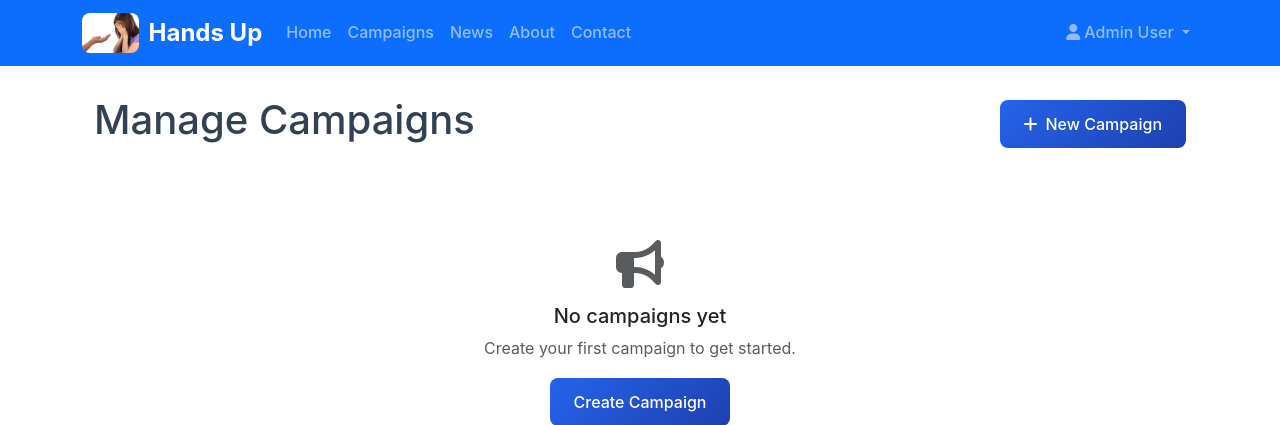
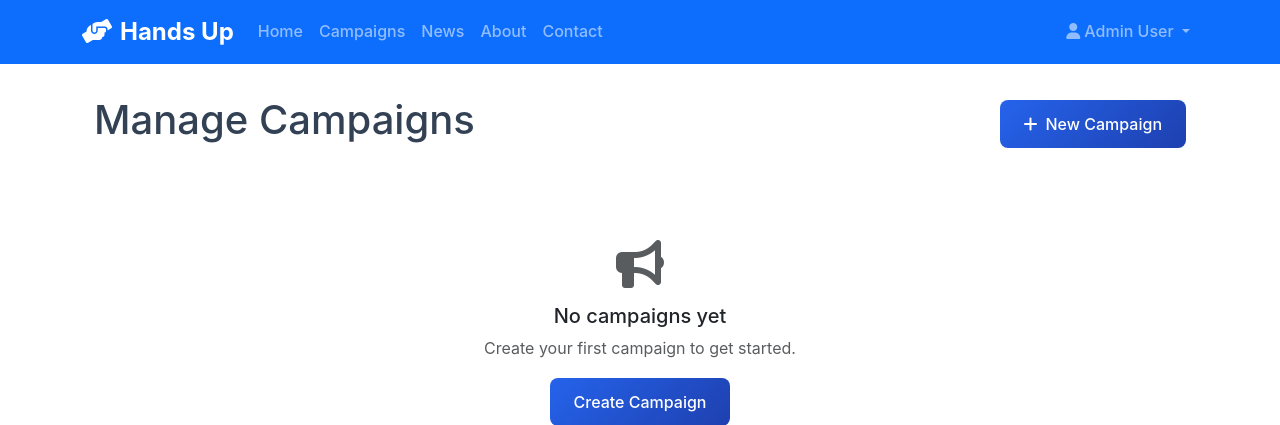
Before and after one commit to didi5-com/handsup, a Flask app: page /admin/campaigns in a window 1280 px wide. Shown: the top 425 px of the page. Run offline with Flask 3, Linux system fonts and the light colour scheme; a user stored in the database is signed in; some libraries are stand-ins or nearby versions.

Commit message:
Restored to '32e765d0d387ca06e7944519d4c490a18aaecf36'
Replit-Restored-To: 32e765d0d387ca06e7944519d4c490a18aaecf36

```diff
--- a/templates/base.html
+++ b/templates/base.html
@@ -19,9 +19,8 @@
     <!-- Navigation -->
     <nav class="navbar navbar-expand-lg navbar-dark bg-primary fixed-top">
         <div class="container">
-            <a class="navbar-brand fw-bold d-flex align-items-center" href="{{ url_for('index') }}">
-                <img src="{{ url_for('static', filename='images/logo.jpg') }}" alt="Hands Up Logo" style="height: 40px; width: auto; margin-right: 10px; border-radius: 8px;">
-                Hands Up
+            <a class="navbar-brand fw-bold" href="{{ url_for('index') }}">
+                <i class="fas fa-hands-helping me-2"></i>Hands Up
             </a>
 
             <button class="navbar-toggler" type="button" data-bs-toggle="collapse" data-bs-target="#navbarNav">
```
Also changed, not shown: static/images/logo.jpg (deleted), 1 other file.
